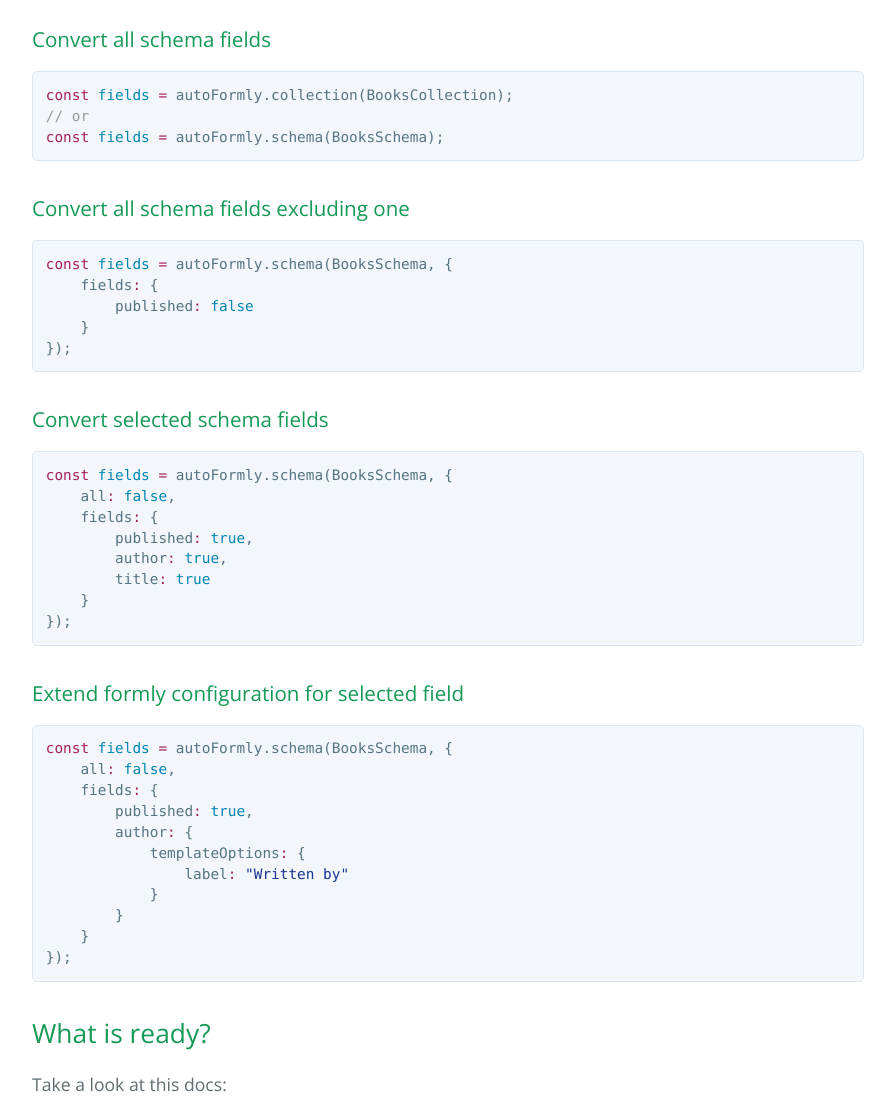
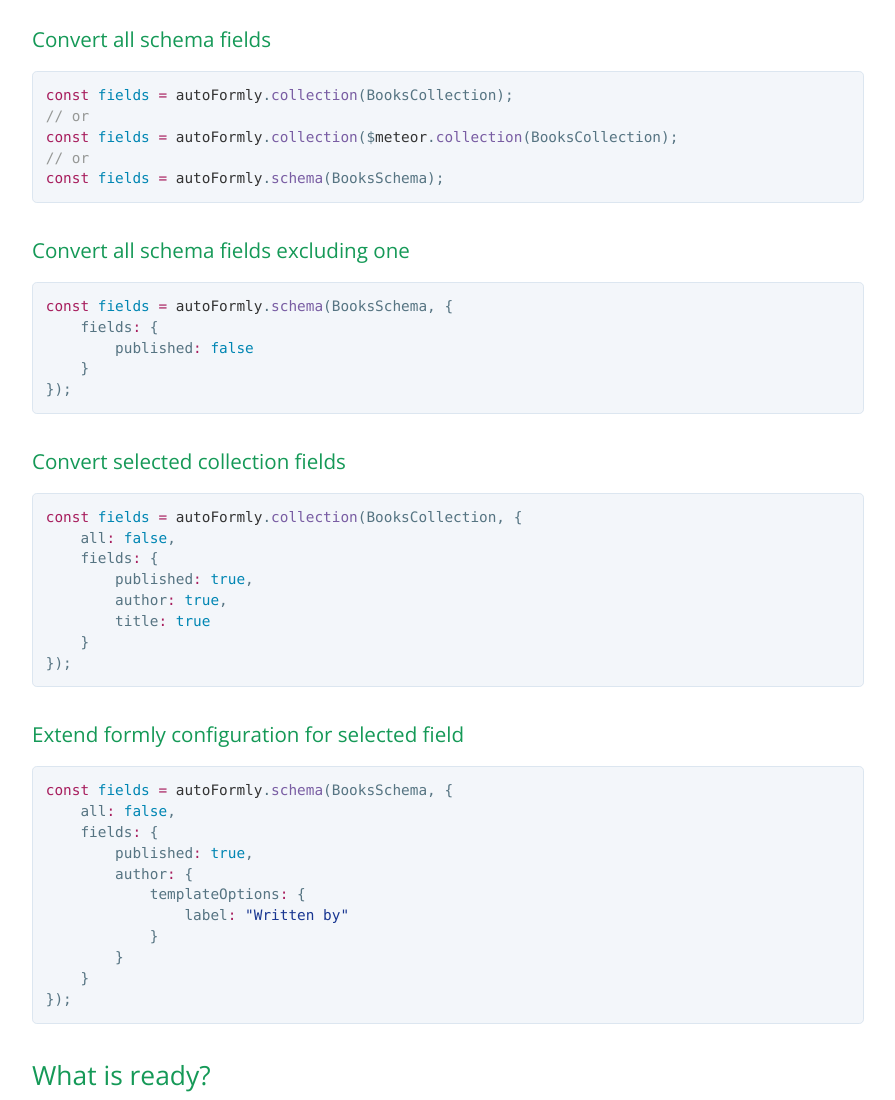
Before and after one commit to wieldo/meteor-autoformly, a plain HTML site: page index.html in a window 1280 px wide. Shown: the part 1720-2820 px from the top of the page, without its empty margins (192-1087 px from the left). Drawn offline with nearby package versions, Linux system fonts and the light colour scheme.

```diff
--- a/index.html
+++ b/index.html
@@ -42,23 +42,25 @@
 <h3>
 <a id="convert-all-schema-fields" class="anchor" href="#convert-all-schema-fields" aria-hidden="true"><span class="octicon octicon-link"></span></a>Convert all schema fields</h3>
 
-<div class="highlight highlight-source-js"><pre><span class="pl-k">const</span> <span class="pl-c1">fields</span> <span class="pl-k">=</span> autoFormly.collection(BooksCollection);
+<div class="highlight highlight-source-js"><pre><span class="pl-k">const</span> <span class="pl-c1">fields</span> <span class="pl-k">=</span> <span class="pl-smi">autoFormly</span>.<span class="pl-en">collection</span>(BooksCollection);
 <span class="pl-c">// or</span>
-<span class="pl-k">const</span> <span class="pl-c1">fields</span> <span class="pl-k">=</span> autoFormly.schema(BooksSchema);</pre></div>
+<span class="pl-k">const</span> <span class="pl-c1">fields</span> <span class="pl-k">=</span> <span class="pl-smi">autoFormly</span>.<span class="pl-en">collection</span>($<span class="pl-smi">meteor</span>.<span class="pl-en">collection</span>(BooksCollection);
+<span class="pl-c">// or</span>
+<span class="pl-k">const</span> <span class="pl-c1">fields</span> <span class="pl-k">=</span> <span class="pl-smi">autoFormly</span>.<span class="pl-en">schema</span>(BooksSchema);</pre></div>
 
 <h3>
 <a id="convert-all-schema-fields-excluding-one" class="anchor" href="#convert-all-schema-fields-excluding-one" aria-hidden="true"><span class="octicon octicon-link"></span></a>Convert all schema fields excluding one</h3>
 
-<div class="highlight highlight-source-js"><pre><span class="pl-k">const</span> <span class="pl-c1">fields</span> <span class="pl-k">=</span> autoFormly.schema(BooksSchema, {
+<div class="highlight highlight-source-js"><pre><span class="pl-k">const</span> <span class="pl-c1">fields</span> <span class="pl-k">=</span> <span class="pl-smi">autoFormly</span>.<span class="pl-en">schema</span>(BooksSchema, {
     fields<span class="pl-k">:</span> {
         published<span class="pl-k">:</span> <span class="pl-c1">false</span>
     }
 });</pre></div>
 
 <h3>
-<a id="convert-selected-schema-fields" class="anchor" href="#convert-selected-schema-fields" aria-hidden="true"><span class="octicon octicon-link"></span></a>Convert selected schema fields</h3>
+<a id="convert-selected-collection-fields" class="anchor" href="#convert-selected-collection-fields" aria-hidden="true"><span class="octicon octicon-link"></span></a>Convert selected collection fields</h3>
 
-<div class="highlight highlight-source-js"><pre><span class="pl-k">const</span> <span class="pl-c1">fields</span> <span class="pl-k">=</span> autoFormly.schema(BooksSchema, {
+<div class="highlight highlight-source-js"><pre><span class="pl-k">const</span> <span class="pl-c1">fields</span> <span class="pl-k">=</span> <span class="pl-smi">autoFormly</span>.<span class="pl-en">collection</span>(BooksCollection, {
     all<span class="pl-k">:</span> <span class="pl-c1">false</span>,
     fields<span class="pl-k">:</span> {
         published<span class="pl-k">:</span> <span class="pl-c1">true</span>,
@@ -70,7 +72,7 @@
 <h3>
 <a id="extend-formly-configuration-for-selected-field" class="anchor" href="#extend-formly-configuration-for-selected-field" aria-hidden="true"><span class="octicon octicon-link"></span></a>Extend formly configuration for selected field</h3>
 
-<div class="highlight highlight-source-js"><pre><span class="pl-k">const</span> <span class="pl-c1">fields</span> <span class="pl-k">=</span> autoFormly.schema(BooksSchema, {
+<div class="highlight highlight-source-js"><pre><span class="pl-k">const</span> <span class="pl-c1">fields</span> <span class="pl-k">=</span> <span class="pl-smi">autoFormly</span>.<span class="pl-en">schema</span>(BooksSchema, {
     all<span class="pl-k">:</span> <span class="pl-c1">false</span>,
     fields<span class="pl-k">:</span> {
         published<span class="pl-k">:</span> <span class="pl-c1">true</span>,
```
Also changed, not shown: params.json (+1 -1 lines).
